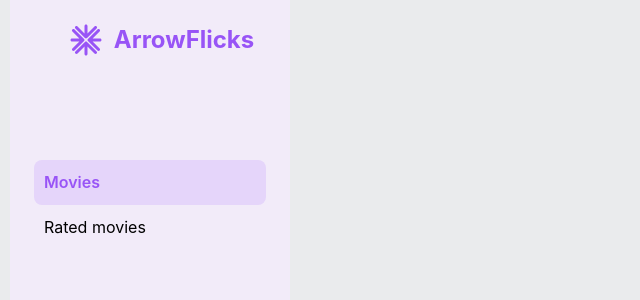
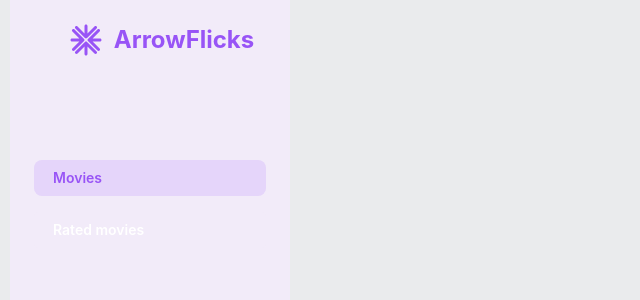
Before and after one commit to LenaStask/ArrowFlicks, a Next.js app: page / in a window 1280 px wide. Shown: the top 300 px of the page, without its empty margins (0-640 px from the left). Built offline with nearby package versions, Linux system fonts and the light colour scheme; no server answers.

Commit message:
Fix links in Navbar component

```diff
--- a/src/components/Navbar/Navbar.module.css
+++ b/src/components/Navbar/Navbar.module.css
@@ -14,6 +14,7 @@
 .navigation {
   display: flex;
   flex-direction: column;
+  gap: 16px;
   margin: 24px;
   @media (max-width: 1200px) {
     flex-direction: row;
@@ -24,9 +25,9 @@
   }
 }
 
-.link {
-  text-decoration: none;
+.buttonroot {
   font-size: 16px;
+  font-weight: 400;
   color: var(--mantine-color-grey-0);
   padding: 10px;
   &:hover {
--- a/src/components/Navbar/Navbar.tsx
+++ b/src/components/Navbar/Navbar.tsx
@@ -1,10 +1,11 @@
 "use client";
 
-import { Burger, Flex, Paper, Transition } from "@mantine/core";
+import { Burger, Button, Flex, Paper, Transition } from "@mantine/core";
 import { Logo } from "../Logo/Logo";
 import classes from "./Navbar.module.css";
 import { useState } from "react";
 import { useDisclosure } from "@mantine/hooks";
+import Link from 'next/link';
 
 const data = [
   { link: "/", label: "Movies" },
@@ -16,18 +17,20 @@ const Navbar = () => {
   const [opened, { toggle }] = useDisclosure(false);
 
   const links = data.map((item) => (
-    <a
-      className={classes.link}
-      data-active={item.label === active || undefined}
+    <Button
+      classNames={{
+        root: classes.buttonroot
+      }}
+      justify={'flex-start'}
+      key={item.label}
+      component={Link}
       href={item.link}
-      key={item.label}
-      onClick={(event) => {
-        event.preventDefault();
-        setActive(item.label);
-      }}
+      data-active={item.label === active ? 'true' : undefined}
+      onClick={() =>  setActive(item.label)}
     >
-      <span>{item.label}</span>
-    </a>
+      {item.label}
+    </Button>
+
   ));
 
   return (
```
